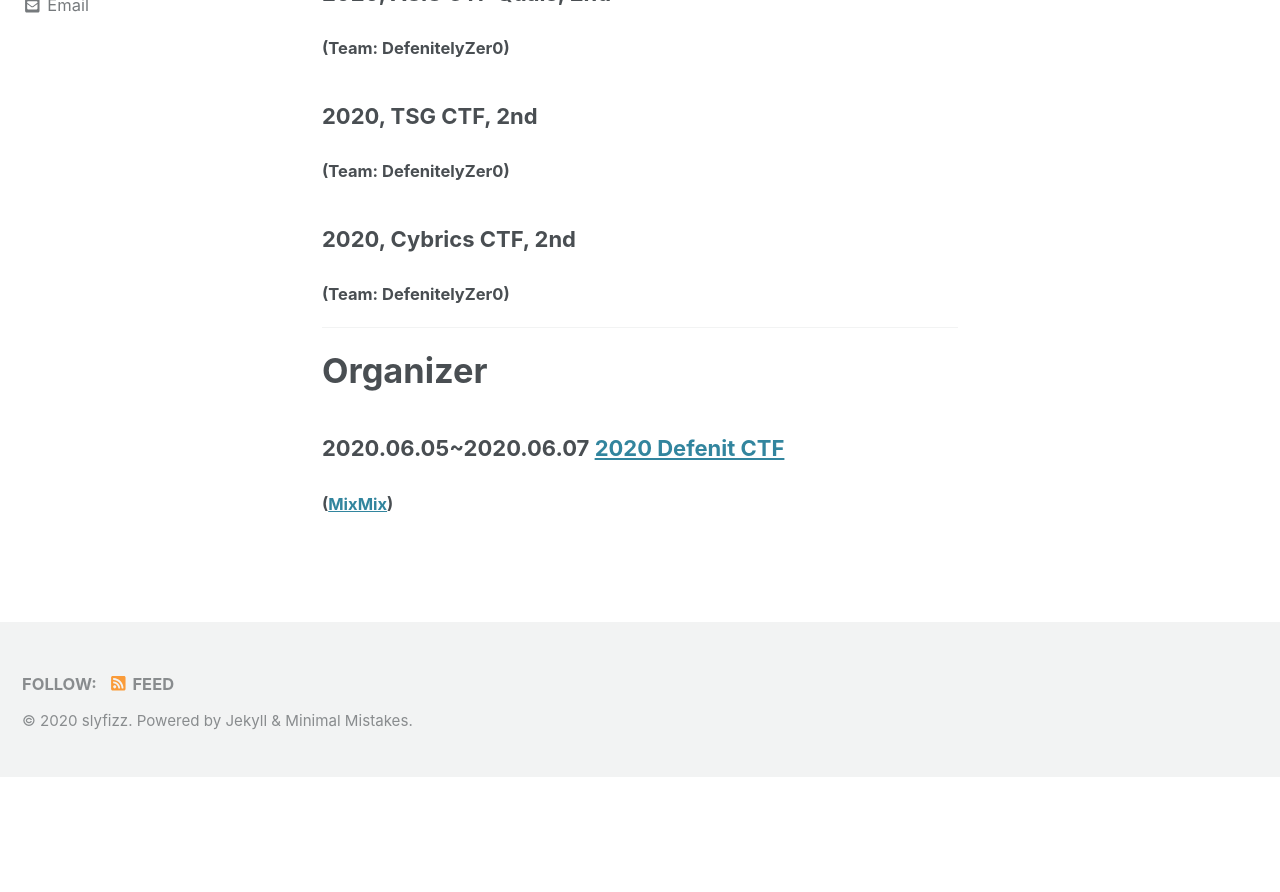
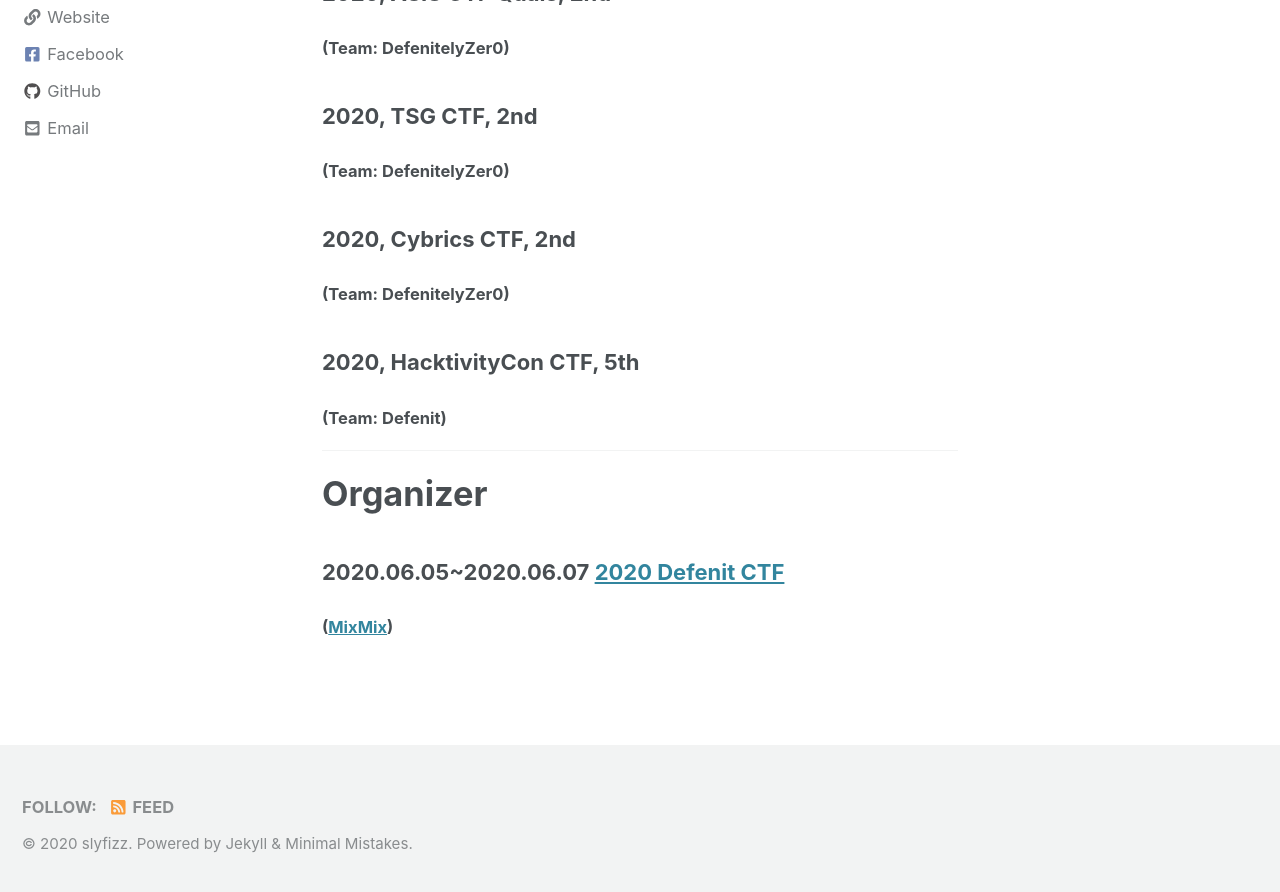
Before and after one commit to slyfizz3/slyfizz3.github.io, a Jekyll site: the page built from _pages/about.md, in a window 1280 px wide and 900 px high, scrolled down 2310 px. Shown: the top 892 px of the window. Built offline with Jekyll 4.4.1, drawn with Linux system fonts in a browser that asks for light colours; cached includes are drawn as plain includes; nearby versions of some CDN libraries; before the commit the page ends 3087 px from its top, so only the background shows below that.

Commit message:
Update about.md

```diff
--- a/_pages/about.md
+++ b/_pages/about.md
@@ -63,6 +63,8 @@ Nickname:slyfizz,rev4fun
 #### (Team: DefenitelyZer0)
 ### 2020, Cybrics CTF, 2nd
 #### (Team: DefenitelyZer0)
+### 2020, HacktivityCon CTF, 5th
+#### (Team: Defenit)
 ---
 # Organizer
 
```
